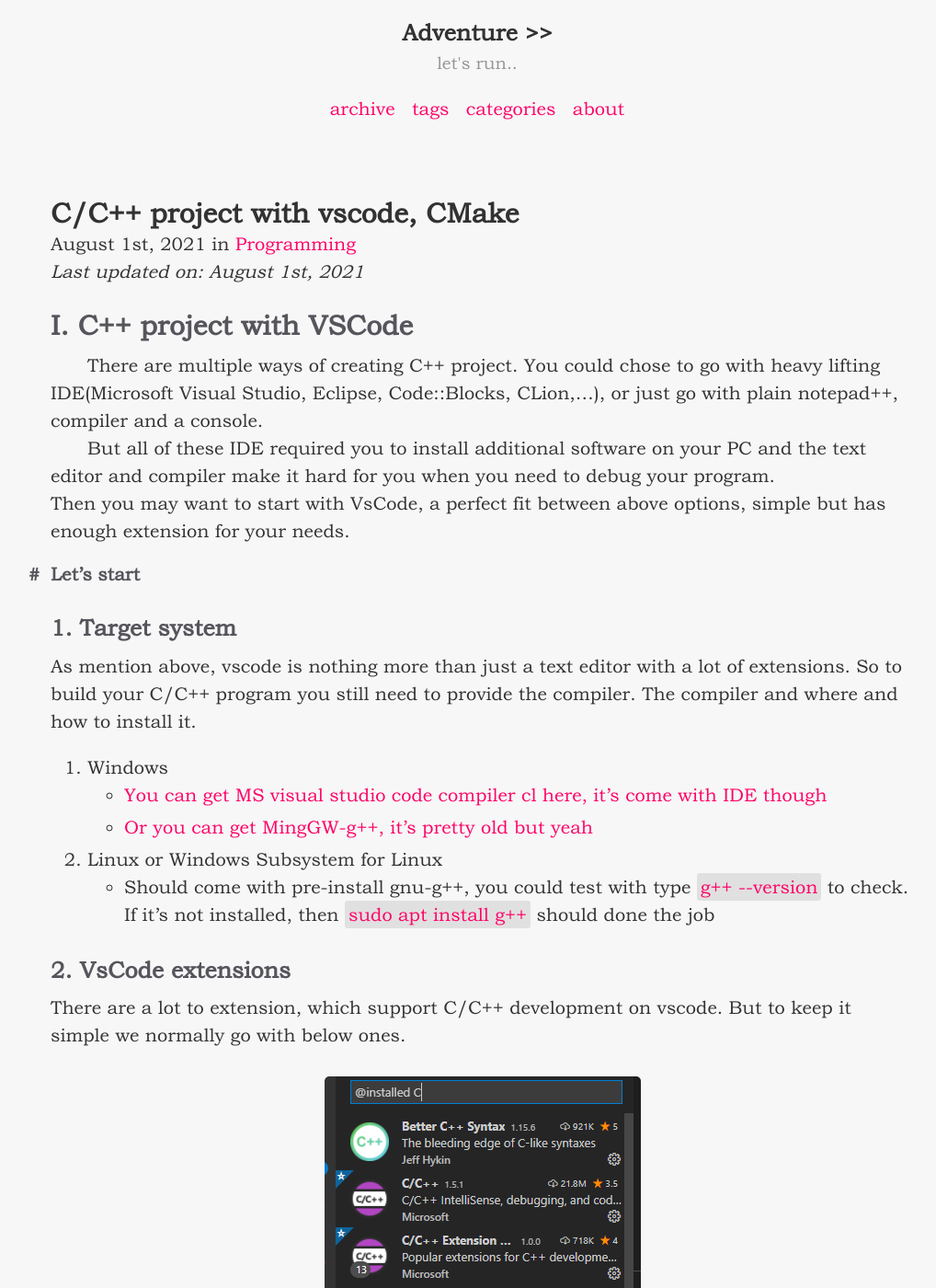
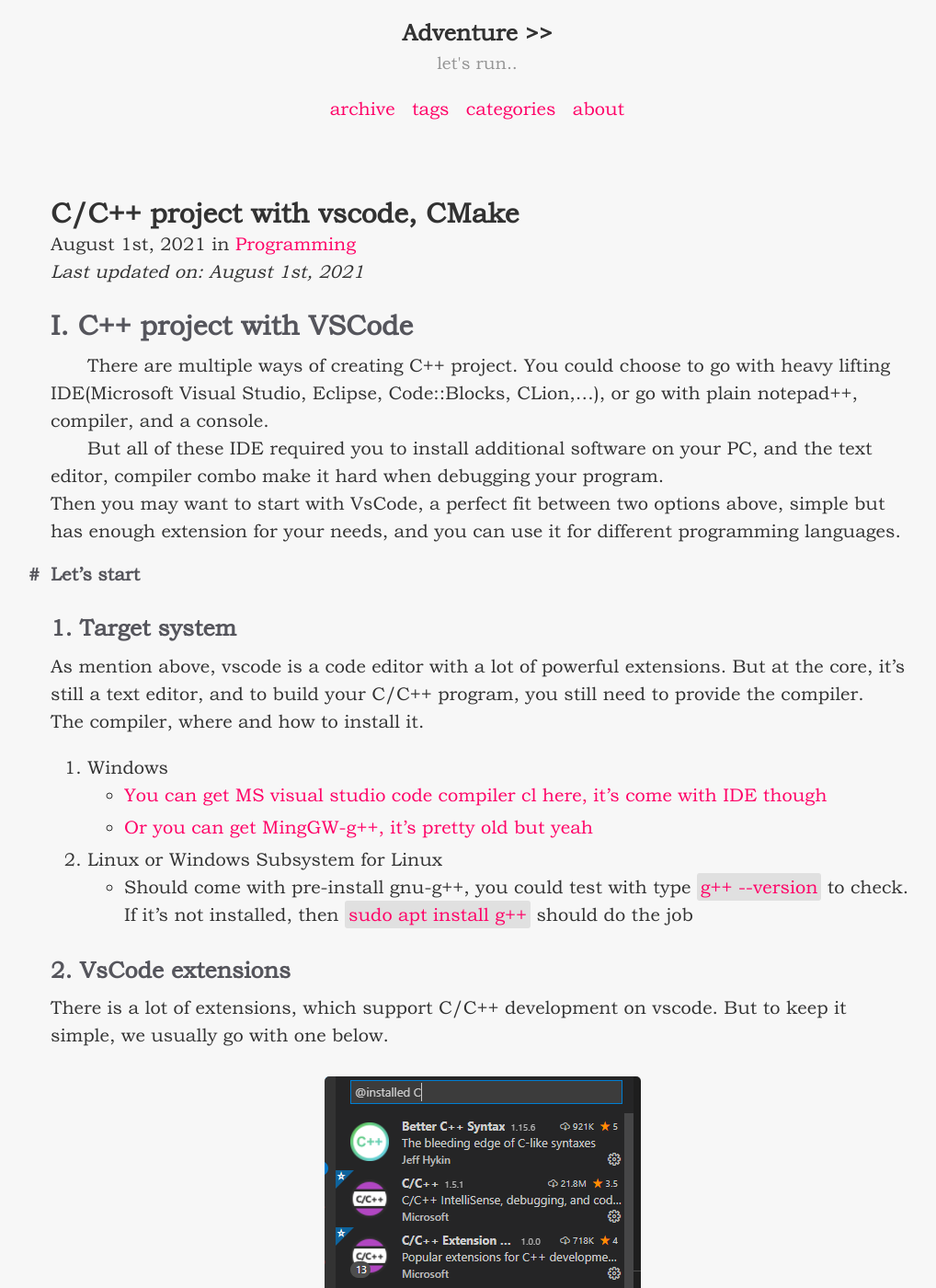
Before and after one commit to nvdungx/nvdungx.github.io, a Jekyll site: the page built from _posts/2021-08-01-vscode-cmake.md, in a window 1280 px wide and 1400 px high. Shown: the whole window at 92% size, without its empty margins (115-1133 px from the left). Built offline with Jekyll 4.4.1, drawn with Linux system fonts in a browser that asks for light colours; some of the changed text lies outside the part shown.

```diff
--- a/Gemfile
+++ b/Gemfile
@@ -5,9 +5,6 @@ gem "jekyll-gist"
 gem "jekyll-paginate"
 gem "jekyll-seo-tag"
 gem 'jekyll-target-blank'
-gem "jekyll-archives"
-gem "jekyll-sitemap"
-gem "jekyll-redirect-from"
 gem 'wdm', '>= 0.1.0' if Gem.win_platform?
 
 install_if -> { RUBY_PLATFORM =~ %r!mingw|mswin|java! } do
--- a/_config.yml
+++ b/_config.yml
@@ -33,6 +33,7 @@ sass:
   sass_dir: _sass
   style: :compressed
 
+include: ['_pages'] # customize pages folder
 # Options
 
 # Replace this value and uncomment to enable Google Analytics tracking
--- a/_includes/head.html
+++ b/_includes/head.html
@@ -52,5 +52,6 @@
     });
   </script>
   {% endif %}
+  <meta name="google-site-verification" content="oTDTw9l53SaszogUL3GEf-ADdmJvdnrn3aKar8rdANw" />
 
 </head>
--- a/404.html
+++ b/_pages/404.html
@@ -1,7 +1,7 @@
 ---
 layout: default
 title: "404: Page not found"
-permalink: 404.html
+permalink: /404.html
 ---
 
 <div class="page">
--- a/archive.html
+++ b/_pages/archive.html
@@ -1,5 +1,6 @@
 ---
 layout: page
+permalink: /archive/
 title: Archive
 ---
 
--- a/_posts/2021-08-01-vscode-cmake.md
+++ b/_posts/2021-08-01-vscode-cmake.md
@@ -9,39 +9,35 @@ last_modified_at: 2021-08-01
 
 # I. C++ project with VSCode
 
-  There are multiple ways of creating C++ project. You could chose to go with
+  There are multiple ways of creating C++ project. You could choose to go with
  heavy lifting IDE(Microsoft Visual Studio, Eclipse, Code::Blocks, CLion,...),
-or just go with plain notepad++, compiler and a console.
-  But all of these IDE required you to install additional software on your PC
- and the text editor and compiler make it hard for you when you need to
- debug your program.
-Then you may want to start with VsCode, a perfect fit between above options,
- simple but has enough extension for your needs.
+or go with plain notepad++, compiler, and a console.
+  But all of these IDE required you to install additional software on your PC, and the text editor, compiler combo make it hard when debugging your program.
+Then you may want to start with VsCode, a perfect fit between two options above,
+ simple but has enough extension for your needs, and you can use it for different programming languages.
 
 #### Let's start
 
 ### 1. Target system
 
-As mention above, vscode is nothing more than just a text editor with a lot of
- extensions. So to build your C/C++ program you still need to provide the compiler.
-The compiler and where and how to install it.
+As mention above, vscode is a code editor with a lot of powerful extensions.
+ But at the core, it's still a text editor, and to build your C/C++ program, you still need to provide the compiler.
+The compiler, where and how to install it.
 1. Windows
     - [You can get MS visual studio code compiler cl here, it's come with IDE though](https://visualstudio.microsoft.com/vs/features/cplusplus/)
     - [Or you can get MingGW-g++, it's pretty old but yeah](http://mingw-w64.org/doku.php/download)
 2. Linux or Windows Subsystem for Linux
-    - Should come with pre-install gnu-g++, you could test with type `g++ --version` to check. If it's not installed, then `sudo apt install g++` should done the job
+    - Should come with pre-install gnu-g++, you could test with type `g++ --version` to check. If it's not installed, then `sudo apt install g++` should do the job
 
 ### 2. VsCode extensions
-There are a lot to extension, which support C/C++ development on vscode. But to
-keep it simple we normally go with below ones.
+There is a lot of extensions, which support C/C++ development on vscode. But to keep it simple, we usually go with one below.
 <figure>
   <img src="/assets/img/blogs/2021_08_01/extension_suggest.png" alt="suggestion extension for C++">
   <figcaption>Ctrl + Shift + X, search for "C++" and you get everything</figcaption>
 </figure>
 
 ### 3. Let's build and debug it
-Alright after you get all the extension and compiler in place, let's create a
-simple C++ program and try to build it.
+Alright, after you get all the extensions and compiler in place, let's create a simple C++ program and try to build it.
 - Create a folder for your project, open vscode then **[Ctrl + k + o]** to open your project folder.
 - Create a main.cpp and input your sample code.
 {% highlight c++ %}
@@ -302,12 +298,12 @@ OK, now **Ctrl + F5**, it shall build your project and lunch debug mode.
 </figure>
 Nice, now you can update your project, create additional modules, add external libraries, etc.
 Of course, you have to update the **CMakeLists.txt** correspondingly with the changes of project.
-We will have a CMake topic in near future.
+We will have a CMake topic in the near future.
 VSCode remote extension is pretty convenience when you want to create/build your project in remote machine(raspberry,...).
 You can just setup a raspberry with ssh enable and it's good to go. No need for additional keyboard, mouse, monitor or using ssh with CLI.
 
 #### Remote and debug?
-When your program required su to run then normal debug will not work. Here is a work around.
+When your program required su to run then normal debug will not work. Here is a workaround.
 `cd /usr/bin`
 `sudo mv gdb gdb_origin`
 `sudo vim gdb`
--- a/announcements.xml
+++ b/announcements.xml
@@ -1,7 +1,3 @@
----
-layout: null
----
-
 <?xml version="1.0" encoding="utf-8"?>
 <feed xmlns="http://www.w3.org/2005/Atom">
 
--- a/feed.xml
+++ b/feed.xml
@@ -1,7 +1,3 @@
----
-layout: null
----
-
 <?xml version="1.0" encoding="utf-8"?>
 <feed xmlns="http://www.w3.org/2005/Atom">
 
```
Also changed, not shown: other parts of _posts/2021-08-01-vscode-cmake.md (+1 -1 lines), _pages/about.md (renamed from about.md, +1 -0 lines), _posts/2021-08-03-cpp-enumerate_string_map.md (added, +43 -0 lines), sitemap.xml (+9 -4 lines), Gemfile.lock, _pages/categories.html (renamed from categories.html), _pages/tags.html (renamed from tags.html).
